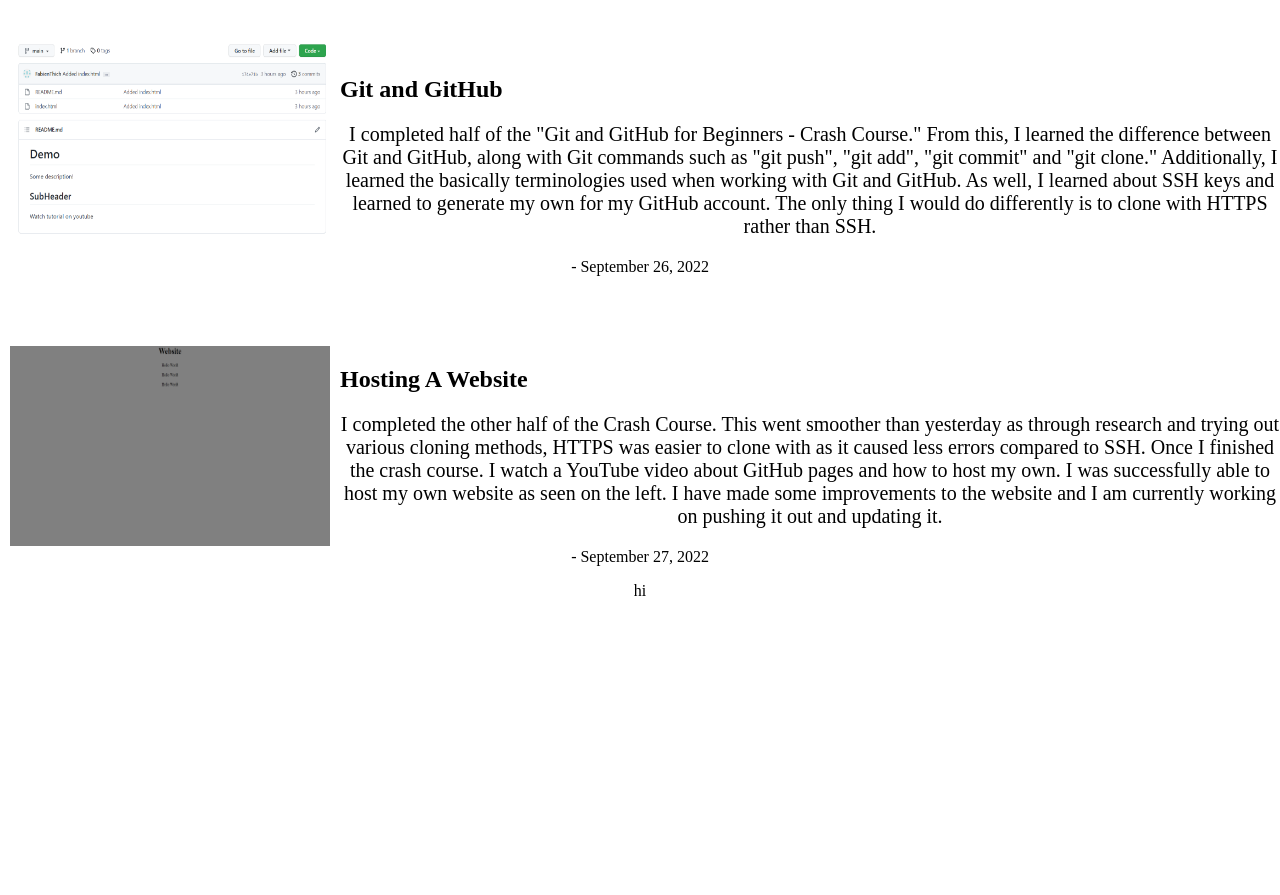
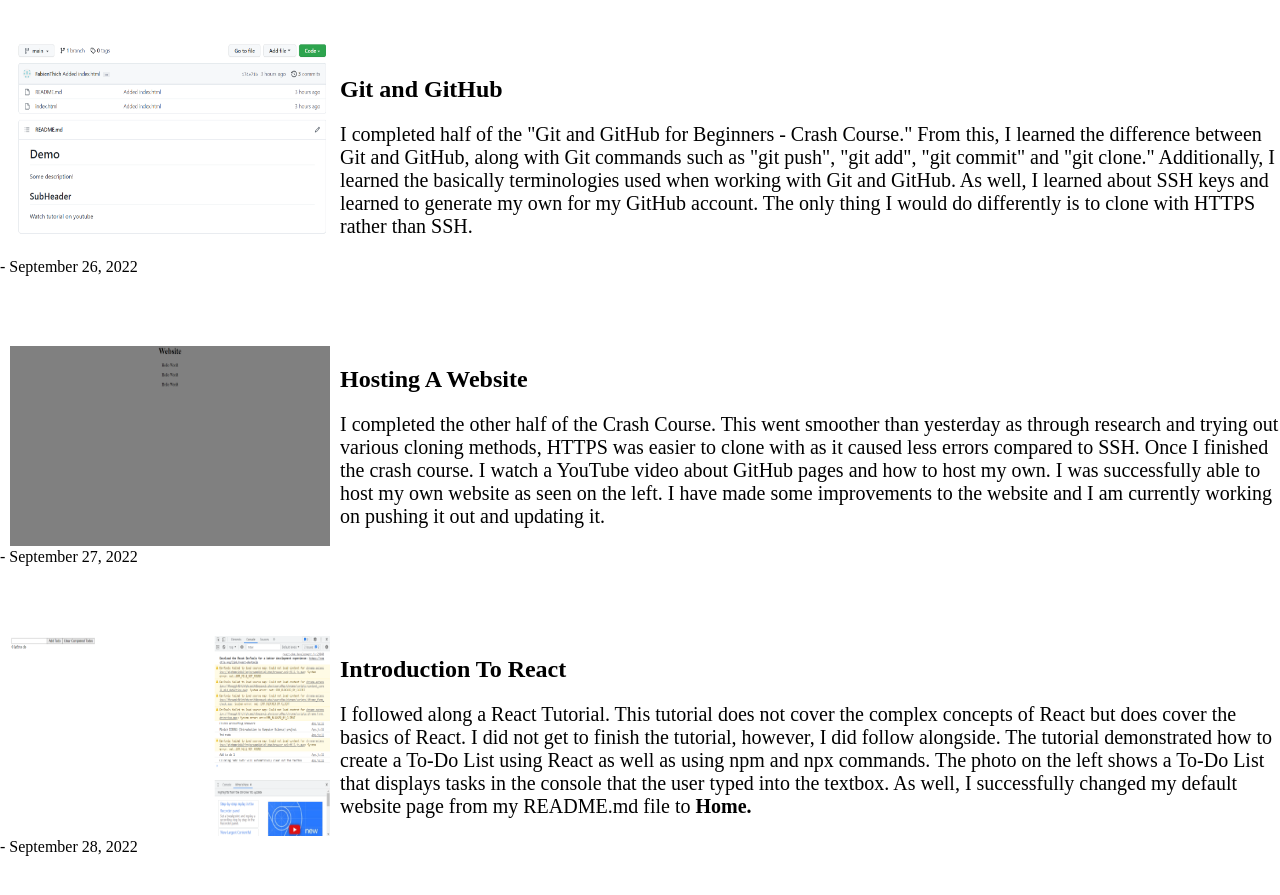
Before and after one commit to FabienThich/FabienThich2.github.io, a plain HTML site: page Internship-Logs.html in a window 1280 px wide. Shown: the part 173-1068 px from the top of the page. Before the commit the page ends 800 px from the top, so only its background shows below. Drawn offline with Linux system fonts and the light colour scheme.

Commit message:
Updating logs 9/28/2022

```diff
--- a/Internship-Logs.html
+++ b/Internship-Logs.html
@@ -25,14 +25,14 @@
         <p><br>
             <img src="First Repo.png" style="float:left; padding-right: 10px; padding-left: 10px; width: 25%; height: 25%">
             <h2 style="font-size: x-large; text-align: left;">Git and GitHub</h2>
-            <p style="font-size: 20px;">
+            <p style="font-size: 20px; text-align: left;">
                 I completed half of the <a href="https://www.youtube.com/watch?v=RGOj5yH7evk&ab_channel=freeCodeCamp.org">"Git and
                 GitHub for Beginners - Crash Course."</a> From this, I learned the difference between Git and GitHub, along with
                 Git commands such as "git push", "git add", "git commit" and "git clone." Additionally, I learned the basically
                 terminologies used when working with Git and GitHub. As well, I learned about SSH keys and learned to generate my
                 own for my GitHub account. The only thing I would do differently is to clone with HTTPS rather than SSH.
                 <br>
-                <p style="font: size -5px;">- September 26, 2022</p>
+                <p style="font: size -5px; text-align: left;">- September 26, 2022</p>
             </p>
             <br>
             <br>
@@ -40,7 +40,7 @@
             <p>
                 <img src="Website pic.png" style="float:left; padding-right: 10px; padding-left: 10px; width: 25%; height: 25%">
                 <h2 style="font-size: x-large; text-align: left;">Hosting A Website</h2>
-                <p style="font-size: 20px;">
+                <p style="font-size: 20px; text-align: left;">
                     I completed the other half of the
                     <a href="https://www.youtube.com/watch?v=RGOj5yH7evk&ab_channel=freeCodeCamp.org">Crash Course.</a>
                     This went smoother than yesterday as through research and trying out various cloning methods, HTTPS
@@ -49,9 +49,30 @@
                     how to host my own. I was successfully able to host my own <a href="https://fabienthich.github.io/website/">website</a>
                     as seen on the left. I have made some improvements to the website and I am currently working on pushing it out and updating
                     it.<br>
-                    <p style="font: size -5px;">- September 27, 2022</p>
+                    <p style="font: size -5px; text-align: left;">- September 27, 2022</p>
                 </p>
-                <p>hi</p>
             </p>
+            <br>
+            <br>
+            <br>
+            <p>
+                <img src="ToDoPic.png" style="float:left; padding-right: 10px; padding-left: 10px; width: 25%; height: 25%">
+                <h2 style="font-size: x-large; text-align: left;">Introduction To React</h2>
+                <p style="font-size: 20px; text-align: left;">
+                    I followed along a
+                    <a href="https://www.youtube.com/watch?v=hQAHSlTtcmY&ab_channel=WebDevSimplified">React Tutorial.</a>
+                    This tutorial does not cover the complex concepts of React but does cover the basics of React. I did not get to finish the
+                    tutorial, however, I did follow alongside. The tutorial demonstrated how to create a To-Do List using React as well as using
+                    npm and npx commands. The photo on the left shows a To-Do List that displays tasks in the console that the user typed into
+                    the textbox. As well, I successfully changed my default website page from my README.md file to
+                    <a href="index.html"><b>Home.</b></a>
+                    <br>
+                    <p style="font: size -5px; text-align: left;">- September 28, 2022</p>
+                </p>
+                <br>
+                <br>
+                <br>
+            </p>
+        </p>
     </body>
 </html>
```
Also changed, not shown: ToDoPic.png (added).
